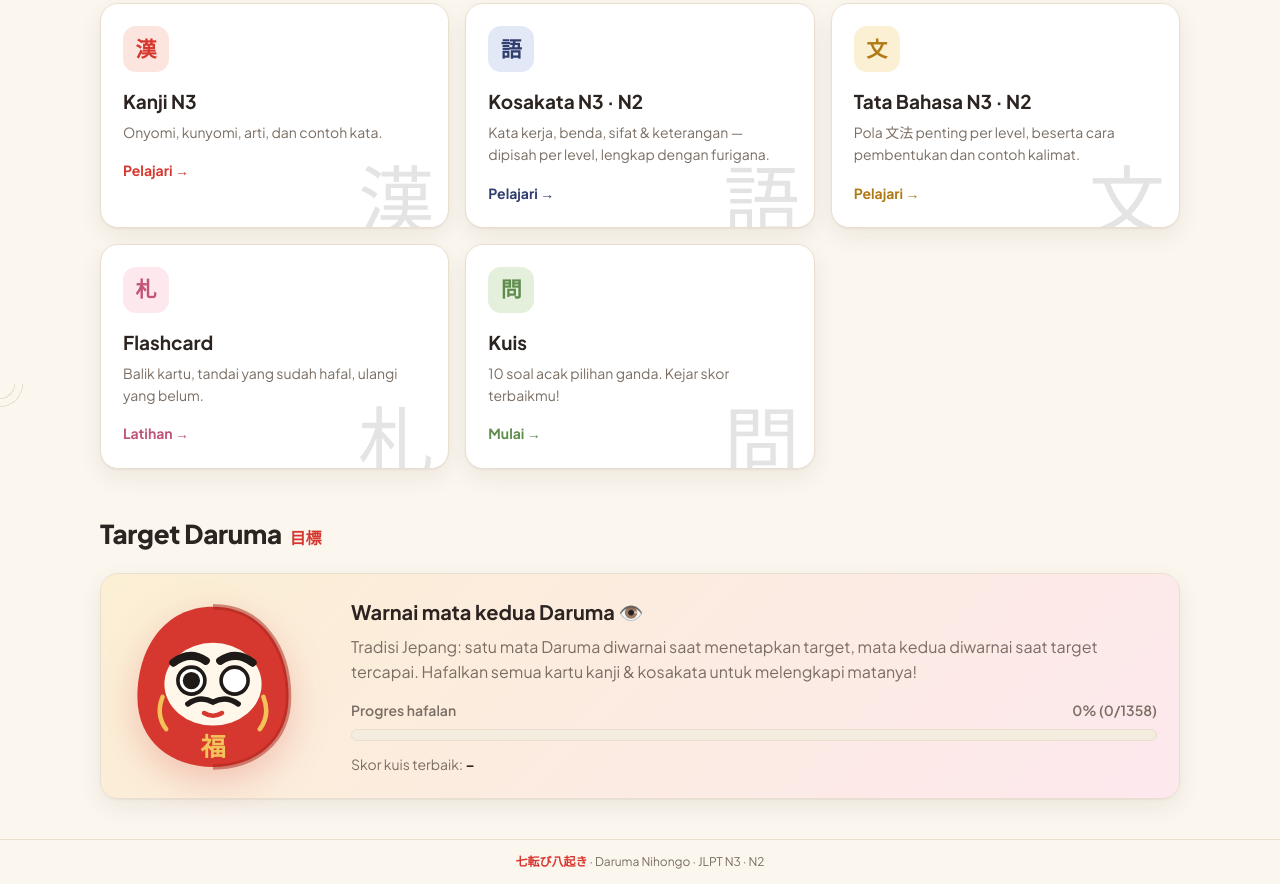
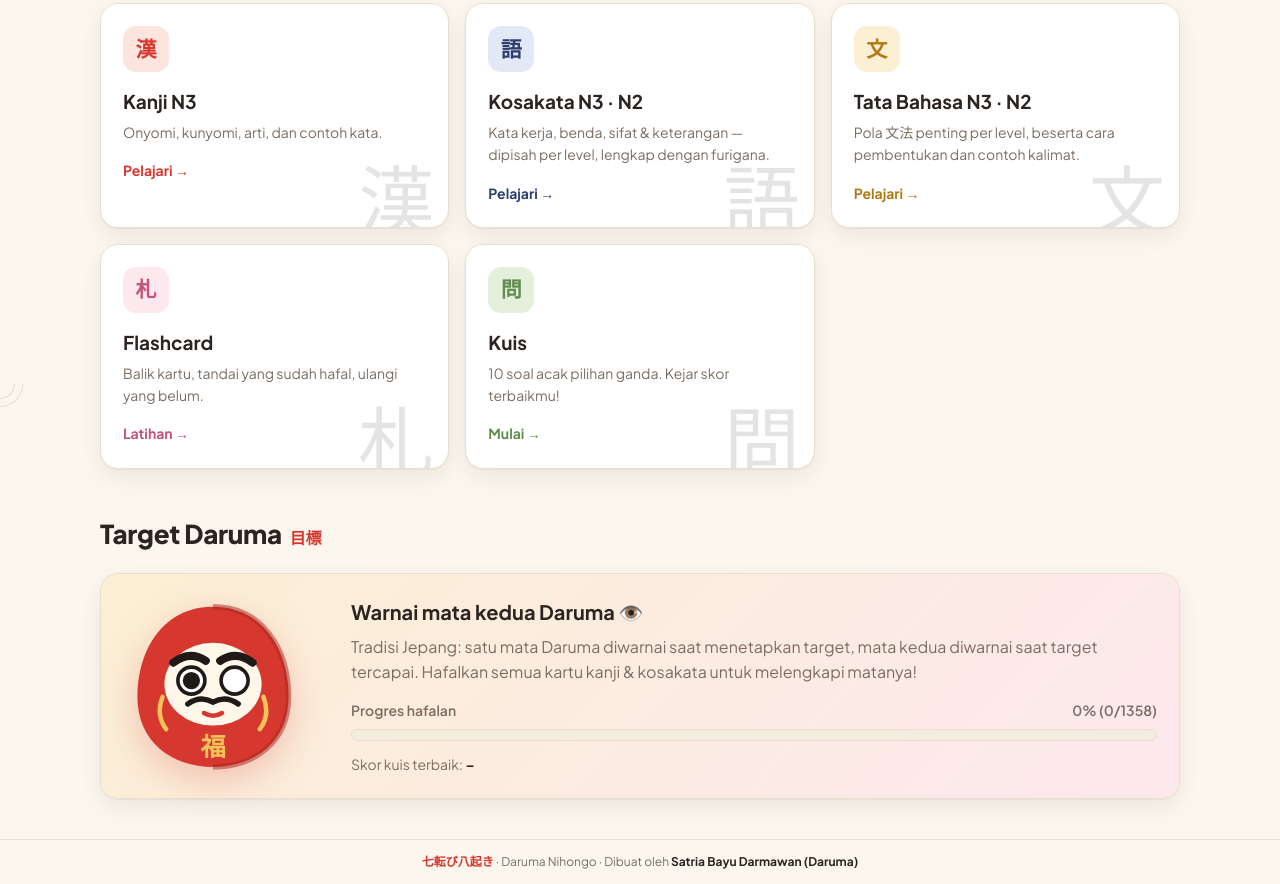
Before and after one commit to darumanihongo9/Daruma-nihonggo, a plain HTML site: page index.html in a window 1280 px wide. Shown: the part 1216-2100 px from the top of the page. Drawn offline with Linux system fonts and the light colour scheme; a web font is replaced by a local one.

Commit message:
Update index.html

```diff
--- a/index.html
+++ b/index.html
@@ -245,6 +245,7 @@ main{max-width:1120px;margin:0 auto;padding:28px 20px 40px}
 
 footer{text-align:center;color:var(--muted);font-size:12px;padding:12px 80px;border-top:1px solid var(--line)}
 footer .jp{color:var(--red);font-weight:700}
+footer .author{color:var(--ink);font-weight:700}
 .empty{text-align:center;color:var(--muted);padding:40px}
 
 @media (max-width:760px){
@@ -442,7 +443,7 @@ footer .jp{color:var(--red);font-weight:700}
   </section>
 </main>
 
-<footer><span class="jp">七転び八起き</span> · Daruma Nihongo · JLPT N3 · N2</footer>
+<footer><span class="jp">七転び八起き</span> · Daruma Nihongo · Dibuat oleh <b class="author">Satria Bayu Darmawan (Daruma)</b></footer>
 
 <div class="modal" id="modal"><div class="card">
   <button class="icon-btn close" id="mClose" aria-label="Tutup">✕</button>
```
